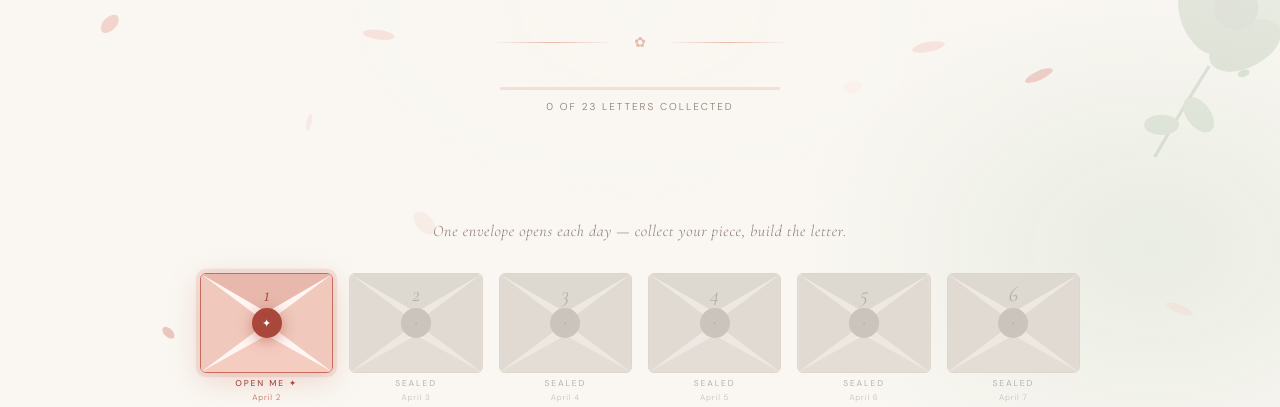
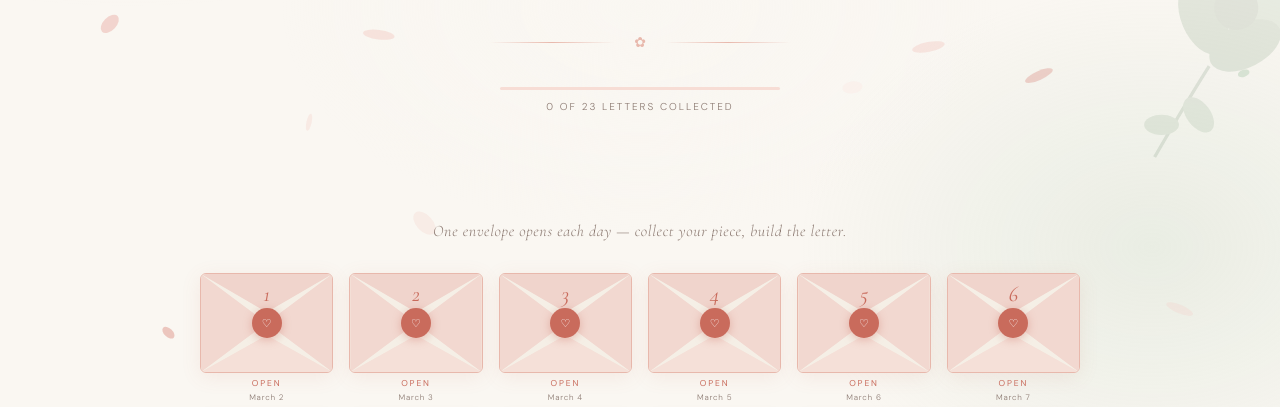
Before and after one commit to arjunlamba777/evenif..., a plain HTML site: page index.html in a window 1280 px wide. Shown: the part 393-800 px from the top of the page. Drawn offline with nearby package versions, Linux system fonts and the light colour scheme.

Commit message:
Update START_DATE to March 2, 2026

```diff
--- a/index.html
+++ b/index.html
@@ -785,7 +785,7 @@ body::before {
 
 <script>
 // ── CONFIG ─────────────────────────────────────────────────────────────────
-const START_DATE = new Date('2026-04-02T00:00:00'); // April 2 — change before sharing
+const START_DATE = new Date('2026-03-02T00:00:00'); // April 2 — change before sharing
 
 // ── DAYS DATA ──────────────────────────────────────────────────────────────
 // Each day can have: title, memory, fragment
```
